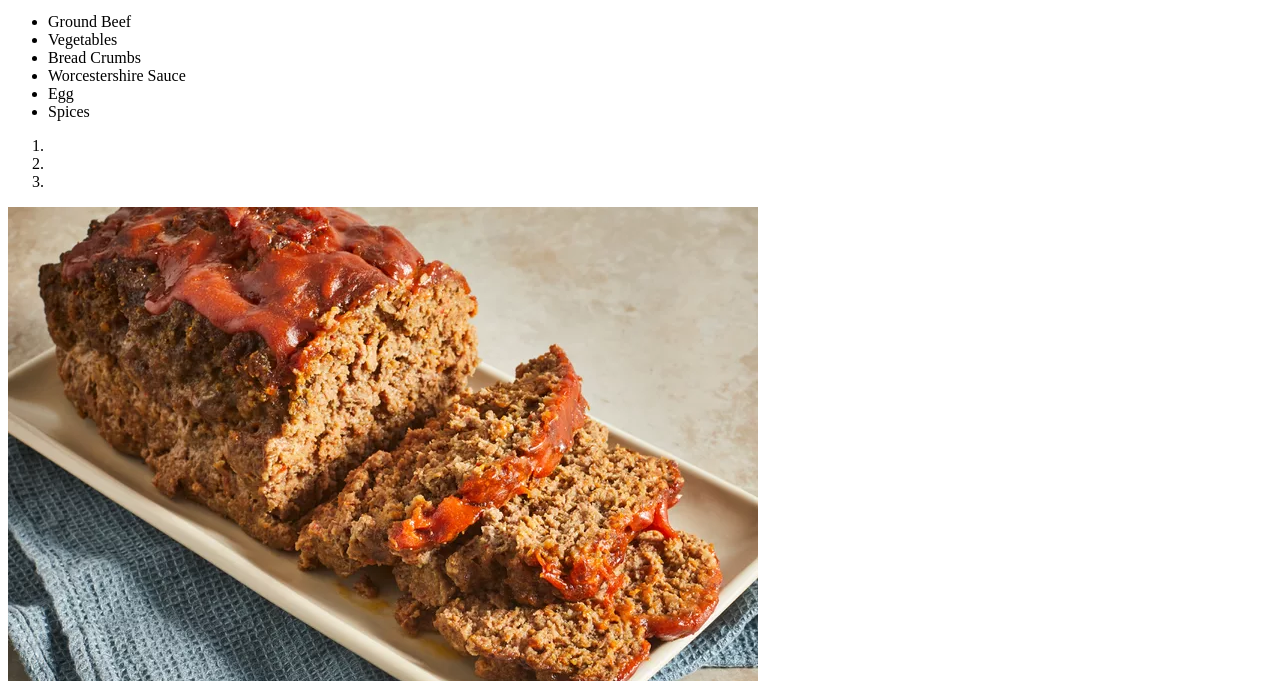
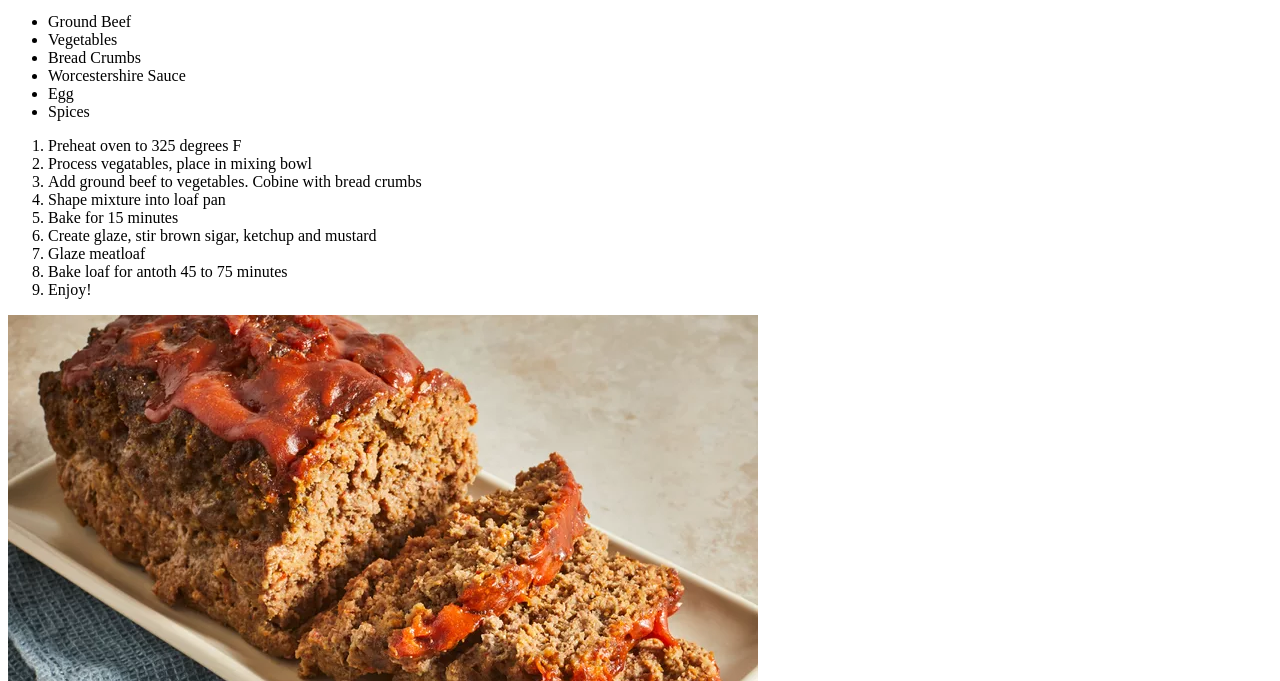
Before and after one commit to folkfre/odin-recipes, a plain HTML site: page recipes/meatloaf.html in a window 1280 px wide. Shown: the part 119-800 px from the top of the page. Drawn offline with Linux system fonts and the light colour scheme.

Commit message:
Update meatloaf recipe

```diff
--- a/recipes/meatloaf.html
+++ b/recipes/meatloaf.html
@@ -18,9 +18,15 @@
         <li>Spices</li>
     </ul>
     <ol>
-        <li></li>
-        <li></li>
-        <li></li>
+        <li>Preheat oven to 325 degrees F</li>
+        <li>Process vegatables, place in mixing bowl</li>
+        <li>Add ground beef to vegetables. Cobine with bread crumbs</li>
+        <li>Shape mixture into loaf pan</li>
+        <li>Bake for 15 minutes</li>
+        <li>Create glaze, stir brown sigar, ketchup and mustard</li>
+        <li>Glaze meatloaf</li>
+        <li>Bake loaf for antoth 45 to 75 minutes</li>
+        <li>Enjoy!</li>
     </ol>
     <img src="../images/meatloaf.jpg">
 </body>
```
